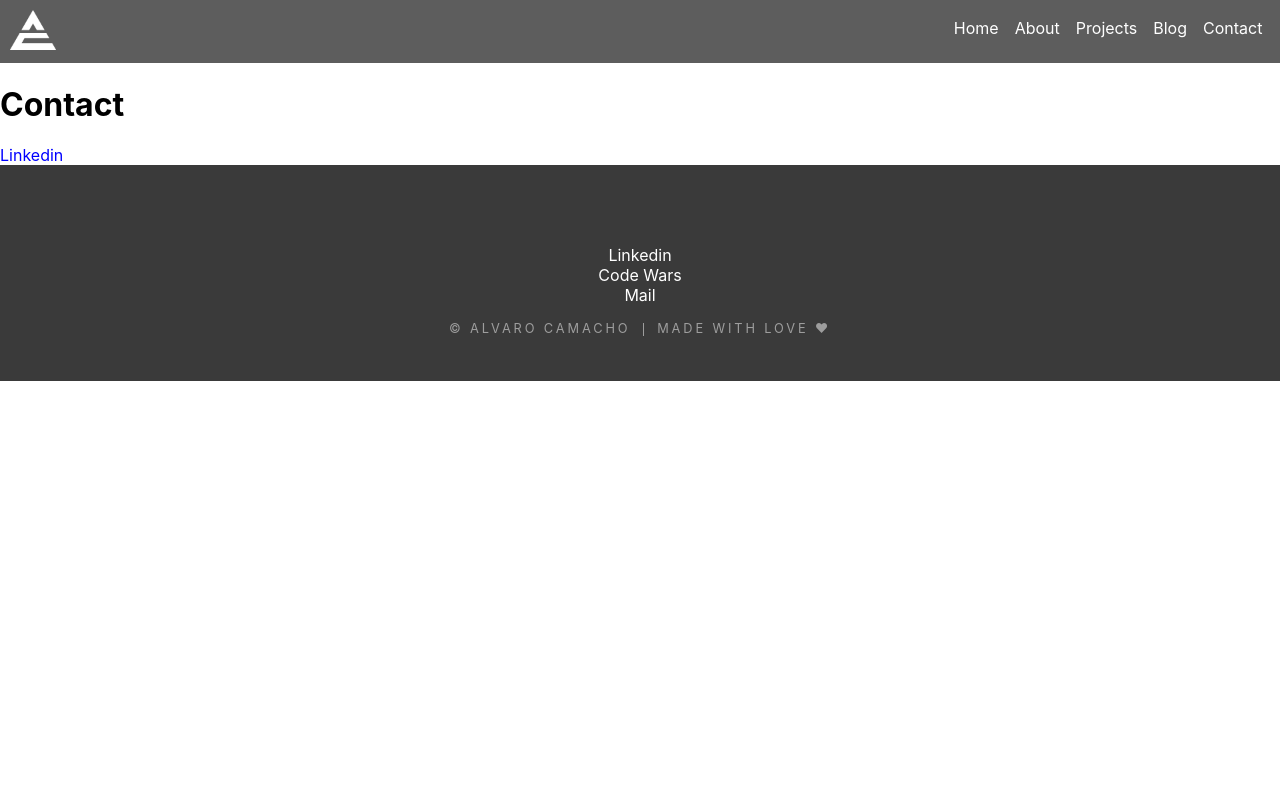
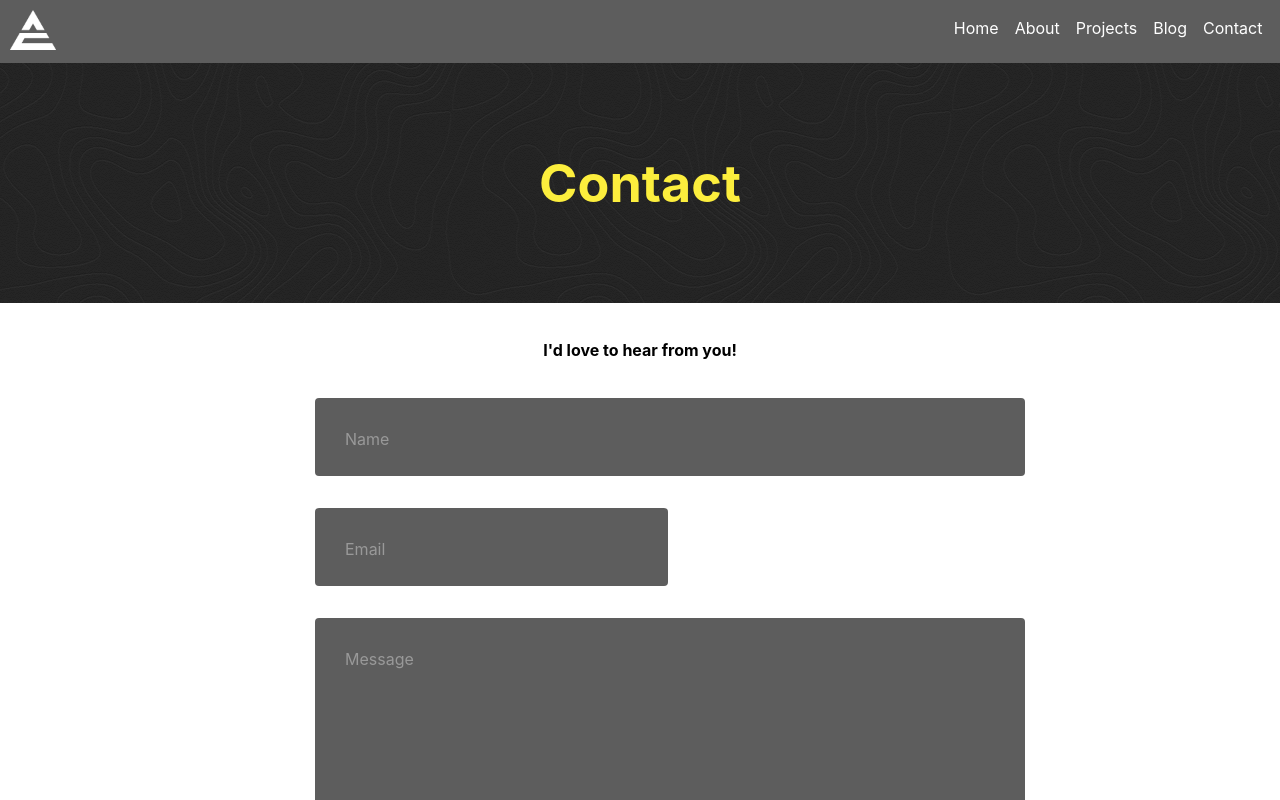
Before and after one commit to Mauricio-xxi/portfolio, a React app in the folder portfolio/: page /contact in a window 1280 px wide. Shown: the top 800 px of the page. Built offline with nearby package versions, Linux system fonts and the light colour scheme; what styletron-engine-atomic, styletron-react would draw is missing.

Commit message:
add header to contact and add mock form

```diff
--- a/portfolio/src/pages/Contact.js
+++ b/portfolio/src/pages/Contact.js
@@ -1,18 +1,15 @@
 import React from 'react'
+import { ContactForm } from '../components/ContactForm'
 
 export const Contact = () => {
     return (
-        <div>
-            <h1>Contact</h1>
-            <a
-                className="App-link"
-                style={{ color: 'blue' }}
-                href="https://www.linkedin.com/in/alvaro-mauricio-camacho-davila/"
-                target="_blank"
-                rel="noopener noreferrer"
-            >
-                Linkedin
-            </a>
-        </div>
+        <>
+            <div className={'App-header'} style={{ minHeight: '30vh' }}>
+                <h1 style={{ color: '#fcee3d' }}>Contact</h1>
+            </div>
+            <div style={{ overflow: 'auto', padding: '1rem' }}>
+                <ContactForm />
+            </div>
+        </>
     )
 }
```
